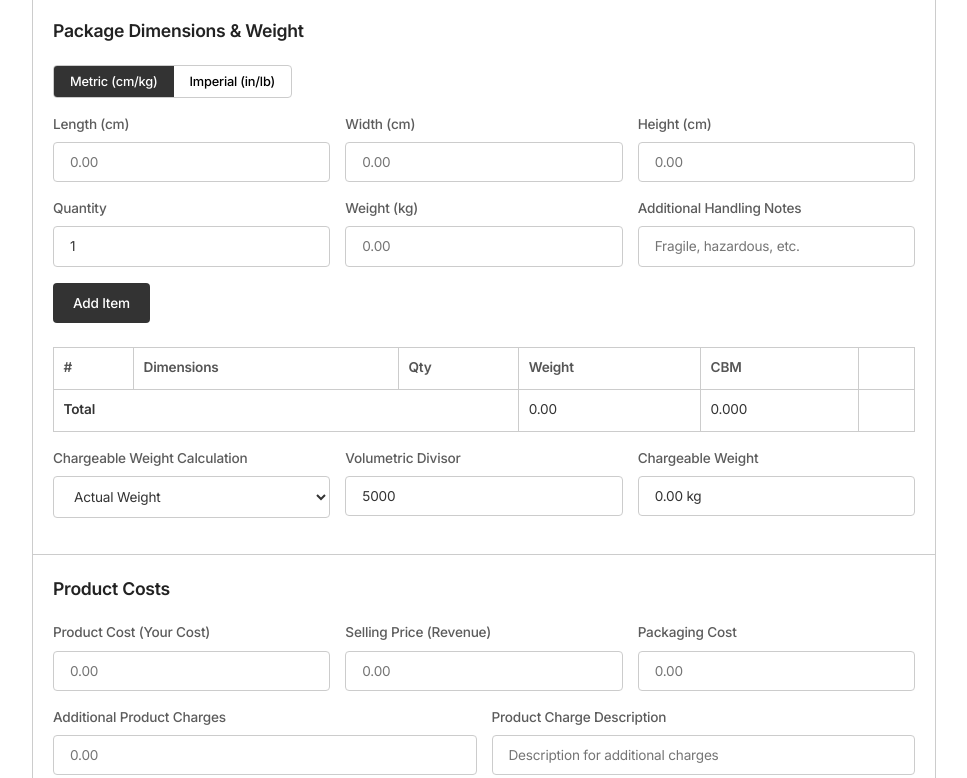
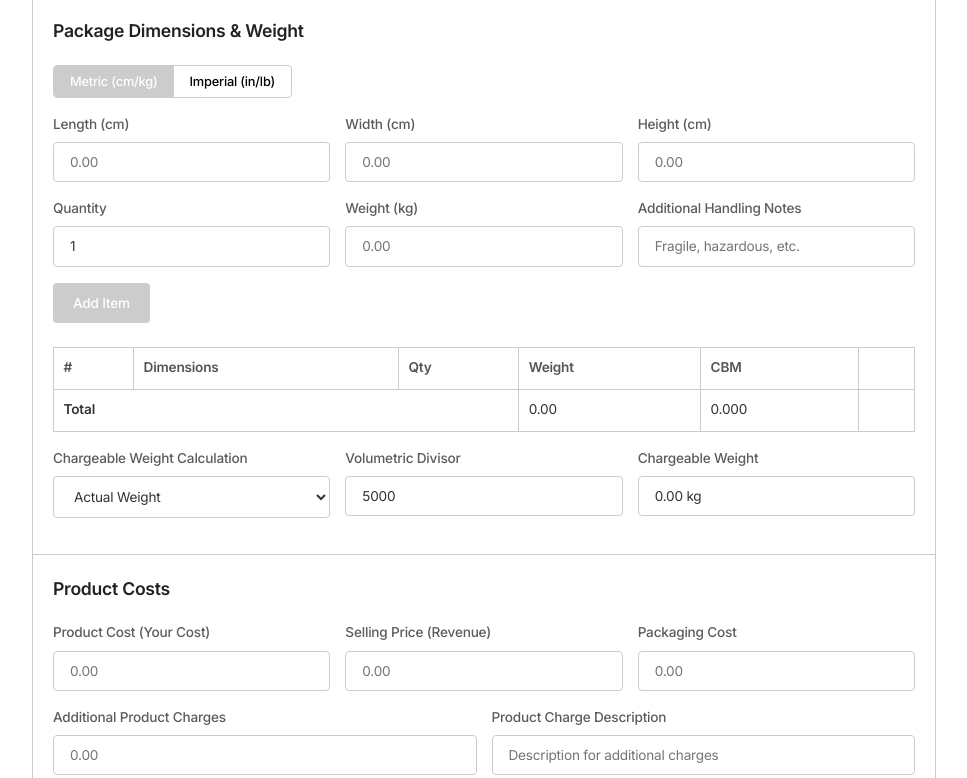
Before and after one commit to ShawDsouzathy/qltexp, a plain HTML site: page index.html in a window 1280 px wide. Shown: the part 1518-2296 px from the top of the page, without its empty margins (156-1123 px from the left). Drawn offline with Linux system fonts and the light colour scheme; a script that the page names is missing.

Commit message:
Update index.html

```diff
--- a/index.html
+++ b/index.html
@@ -27,7 +27,7 @@
     --bg-color: #ffffff;
     --text-color: #333333;
     --border-color: #cccccc;
-    --accent-color: #333333;
+    --accent-color: #cccccc;
     --highlight-color: #ffffff;
     --profit-color: #2ecc71;
     --loss-color: #e74c3c;
```
